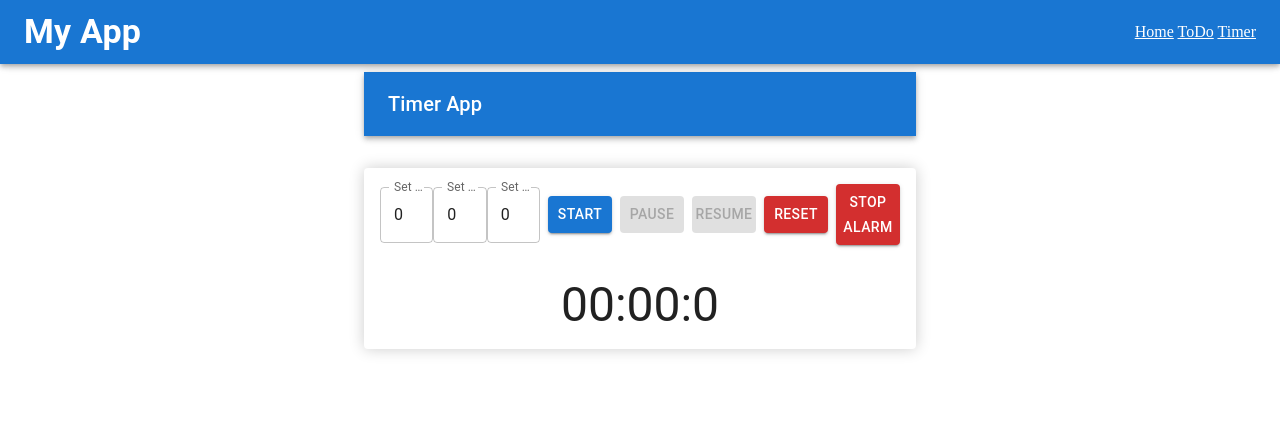
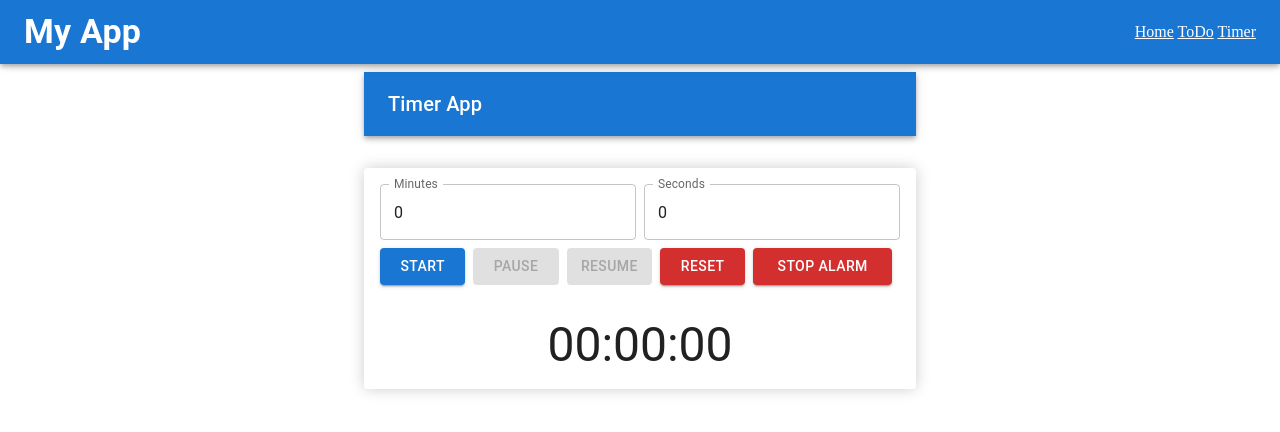
Before and after one commit to kuwacom/WEB-Exercises-2, a React app: page /timer in a window 1280 px wide. Shown: the top 432 px of the page. Built offline with nearby package versions, Linux system fonts and the light colour scheme; the HTML template or start-up script is replaced by a standard one.

Commit message:
update: タイマーのロジックとUIの変更

```diff
--- a/src/pages/Timer.jsx
+++ b/src/pages/Timer.jsx
@@ -1,4 +1,4 @@
-import React, { useState, useEffect } from 'react';
+import { useState, useEffect } from 'react';
 import { AppBar, Box, Button, Container, Paper, TextField, Toolbar, Typography } from '@mui/material';
 
 import alarmSound from '../assets/sounds/alarm.mp3'; // alarm音声
@@ -7,13 +7,13 @@ const audio = new Audio(alarmSound);
 function Timer() {
   const [minutes, setMinutes] = useState(0);
   const [seconds, setSeconds] = useState(0);
-  const [milliseconds, setMilliseconds] = useState(0);
+  // const [milliseconds, setMilliseconds] = useState(0);
   const [time, setTime] = useState(0);
   const [isActive, setIsActive] = useState(false);
   const [isPaused, setIsPaused] = useState(false);
 
   const handleStart = () => {
-    const totalMilliseconds = (minutes * 60 + seconds) * 1000 + milliseconds; // ミリ秒に変換
+    const totalMilliseconds = (minutes * 60 + seconds) * 1000; // ミリ秒に変換
     if (totalMilliseconds <= 0) return;
     setTime(totalMilliseconds);
     setIsActive(true);
@@ -35,23 +35,28 @@ function Timer() {
   const formatTime = (time) => {
     const formattedMinutes = Math.floor((time / (1000 * 60)) % 60);
     const formattedSeconds = Math.floor((time / 1000) % 60);
-    const formattedMilliseconds = Math.floor((time % 1000) / 100); // ミリ秒を2桁表示に変換
-    return `${formattedMinutes < 10 ? '0' : ''}${formattedMinutes}:${formattedSeconds < 10 ? '0' : ''}${formattedSeconds}:${formattedMilliseconds}`;
+    const formattedMilliseconds = Math.floor((time % 1000) / 10); // ミリ秒を2桁表示に変換
+    return `${formattedMinutes < 10 ? '0' : ''}${formattedMinutes}:${formattedSeconds < 10 ? '0' : ''}${formattedSeconds}:${formattedMilliseconds < 10 ? '0' : ''}${formattedMilliseconds}`;
   };
 
   useEffect(() => {
     if (!isActive) return;
-    if (time > 0) {
-      setTimeout(() => {
-        if (!isPaused) setTime(time - 100);
-      }, 90); // 処理に時間がかかってタイマーに誤差が出る
-    } else if (time === 0) { // タイマー起動
+    let interval;
+    interval = setInterval(() => {
+      if (!isPaused) setTime(pTime => {
+        if (pTime === 0) { // タイマー起動
+          clearInterval(interval);
           audio.play();
           setIsActive(false);
           setIsPaused(false);
-      setTime(0);
+          return 0;
+        } else return pTime - 10;
+      });
+    }, 10);
+    return () => {
+      clearInterval(interval);
     }
-  }, [isActive, isPaused, time]);
+  }, [isActive, isPaused]);
 
   return (
     <Container maxWidth="sm">
@@ -64,55 +69,62 @@ function Timer() {
       </AppBar>
       <Box mt={4}>
         <Paper sx={{ p: 2, boxShadow: '0px 0 15px 0 rgba(0, 0, 0, 0.2)' }}>
-          <Box display="flex" alignItems="center">
+          <Box sx={{ display: 'flex', mb: 1 }}>
               <TextField
-              label="Set Minutes"
+                label="Minutes"
                 type="number"
+                fullWidth
                 value={minutes}
+                sx={{ pr: 1 }}
                 onChange={(e) => {
                   if (0 <= e.target.value) setMinutes(parseInt(e.target.value))
                 }}
               />
               <TextField
-              label="Set Seconds"
+                label="Seconds"
                 type="number"
+                fullWidth
                 value={seconds}
                 onChange={(e) => {
                   if (0 <= e.target.value) setSeconds(parseInt(e.target.value))
                 }}
               />
+              {/*
               <TextField
-              label="Set Milliseconds"
+                label="Milliseconds"
                 type="number"
+                fullWidth
                 value={milliseconds}
                 onChange={(e) => {
                   if (0 <= e.target.value) setMilliseconds(parseInt(e.target.value))
                 }}
-            />
+              /> */}
+            </Box>
+            <Box sx={{ display: 'flex', justifyContent: 'space-between' }}>
               <Button
                 color="primary"
                 variant="contained"
                 onClick={handleStart}
                 disabled={isActive && !isPaused}
-              sx={{ ml: 1 }}
+                sx={{ flex: 1, mr: 1 }}
               >
                 Start
               </Button>
               <Button
                 color="secondary"
                 variant="contained"
-              onClick={() => {setIsPaused(true)}}
+                onClick={() => { setIsPaused(true) }}
                 disabled={!isActive || isPaused}
-              sx={{ ml: 1 }}
+                sx={{ flex: 1, mr: 1 }}
               >
                 Pause
               </Button>
               <Button
                 color="primary"
                 variant="contained"
-              onClick={() => {setIsPaused(false)}}
+                onClick={() => { setIsPaused(false) }}
                 disabled={!isActive || !isPaused || !time}
-              sx={{ ml: 1 }}
+                sx={{ flex: 1, mr: 1 }}
               >
                 Resume
               </Button>
@@ -120,7 +132,7 @@ function Timer() {
                 color="error"
                 variant="contained"
                 onClick={handleReset}
-              sx={{ ml: 1 }}
+                sx={{ flex: 1, mr: 1 }}
               >
                 Reset
               </Button>
@@ -128,7 +140,7 @@ function Timer() {
                 color="error"
                 variant="contained"
                 onClick={stopAlarm}
-              sx={{ ml: 1 }}
+                sx={{ flex: 2, mr: 1 }}
               >
                 Stop Alarm
               </Button>
```
Lines whose indentation alone changed are shown as unchanged.
